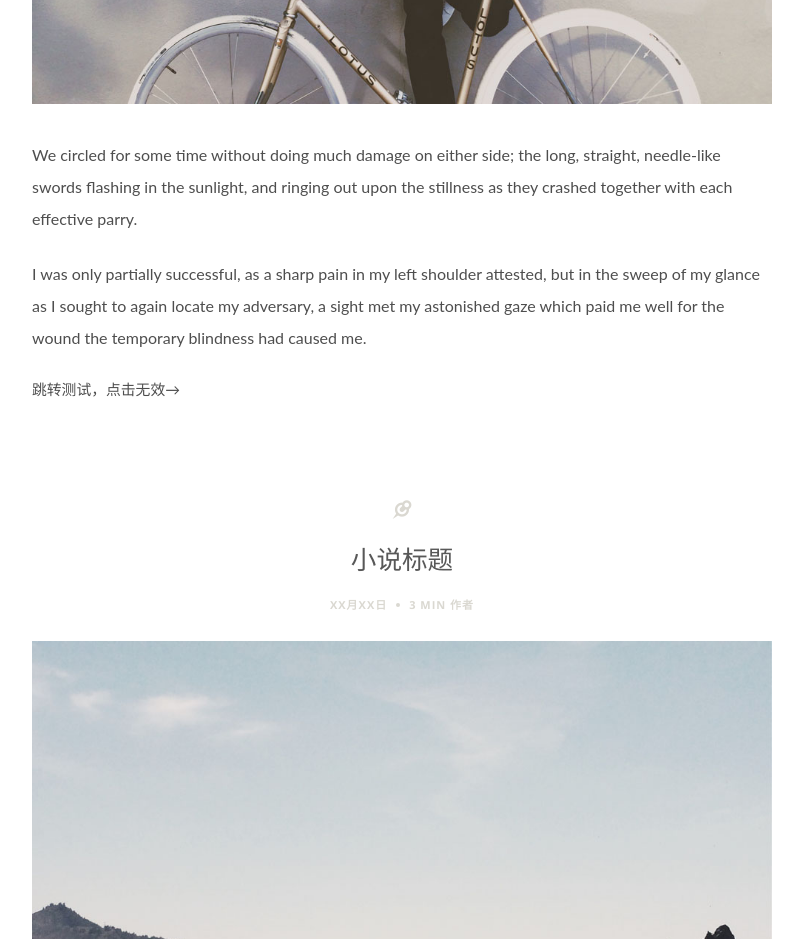
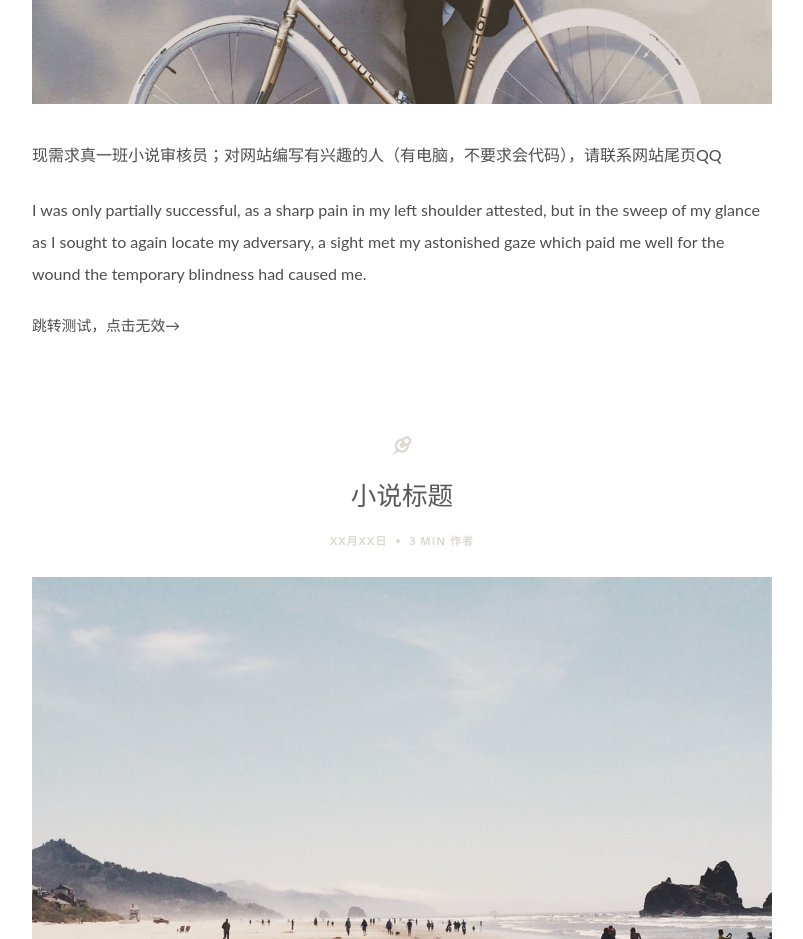
Before and after one commit to Artins001/Artins001.github.io, a plain HTML site: page index.html in a window 1280 px wide. Shown: the part 1400-2339 px from the top of the page, without its empty margins (238-1041 px from the left). Drawn offline with Linux system fonts and the light colour scheme.

Commit message:
Update index.html

```diff
--- a/index.html
+++ b/index.html
@@ -184,7 +184,7 @@
                                 <!-- .entry-content -->
                                 <div class="entry-content">
 
-                                    <p>We circled for some time without doing much damage on either side; the long, straight, needle-like swords flashing in the sunlight, and ringing out upon the stillness as they crashed together with each effective parry.  </p>
+                                    <p>现需求真一班小说审核员；对网站编写有兴趣的人（有电脑，不要求会代码），请联系网站尾页QQ  </p>
                                 	<p>I was only partially successful, as a sharp pain in my left shoulder attested, but in the sweep of my glance as I sought to again locate my adversary, a sight met my astonished gaze which paid me well for the wound the temporary blindness had caused me.
                                         <span class="more">
                                             <a href="" class="more-link">跳转测试，点击无效<span class="meta-nav">→</span></a>
```
